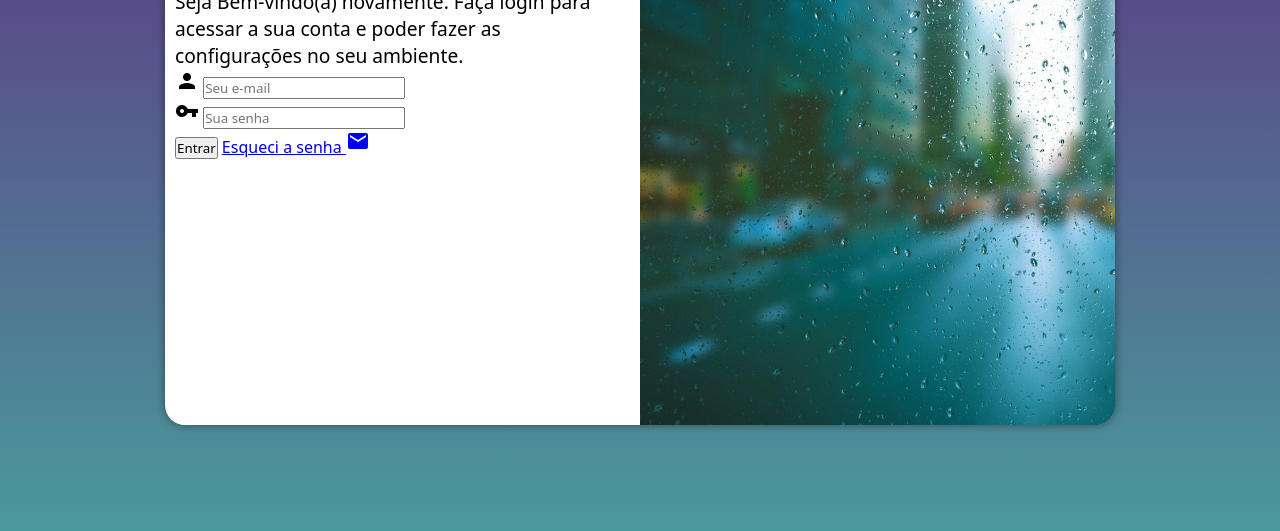
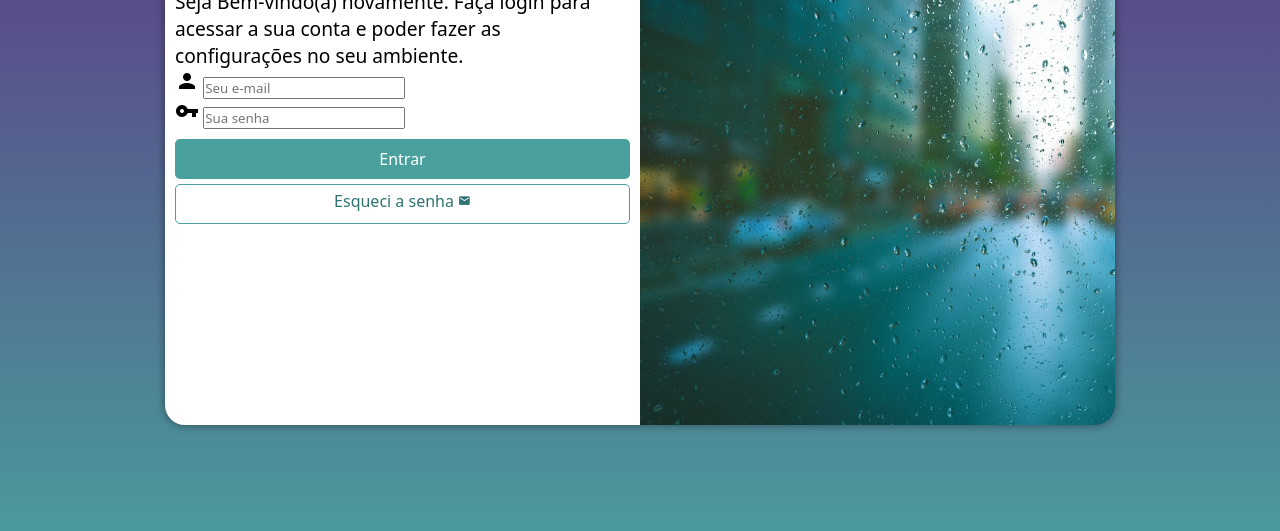
Before and after one commit to Makudissuname/login, a plain HTML site: page index.html in a window 1280 px wide. Shown: the part 225-756 px from the top of the page. Drawn offline with Linux system fonts and the light colour scheme.

Commit message:
Esqueci a senha

```diff
--- a/estilos/media-query.css
+++ b/estilos/media-query.css
@@ -57,6 +57,7 @@ section#login > div#formulario{
     }
     div#formulario > p{
         font-size: 1.2em;
+
     }
 
 }
--- a/estilos/style.css
+++ b/estilos/style.css
@@ -61,3 +61,47 @@ div#formulario > h1{
 div#formulario > p{
     font-size: 0.8em;
 }
+
+form > input[type=submit]{
+    display: block;
+    font-size: 1em;
+    width: 100%;
+    height: 40px;
+    background-color: var(--cor0);
+    color: white;
+    border: none;
+    border-radius: 5px;
+    cursor:context-menu;
+    margin-top: 10px;
+
+
+
+}
+
+
+form > input[type=submit]:hover{
+    background-color: #2b7c79;
+}
+form > a.botao{
+    display: block;
+    text-align: center;
+    font-size: 1em;
+    width: 100%;
+    height: 40px;
+
+    color: #2d7371;
+    background-color: white;
+    border: 1px solid var(--cor0);
+    border-radius: 5px;
+    text-decoration: none;
+    padding-top: 5px;
+    margin-top: 5px;
+}
+form > a.botao:hover{
+    background-color: #5bc5c2;
+
+}
+
+form > a.botao > span{
+    font-size: 0.8em;
+}
--- a/index.html
+++ b/index.html
@@ -33,7 +33,7 @@
                         <label for="isenha"></label>
                     </div>
                     <input type="submit" value="Entrar">
-                    <a href="esqueci.html">Esqueci a senha <span class="material-icons">mail</span></a>
+                    <a href="esqueci.html" class="botao">Esqueci a senha <span class="material-icons">mail</span></a>
 
 
                 </form>
```
Also changed, not shown: esqueci.html (added, +13 -0 lines).
